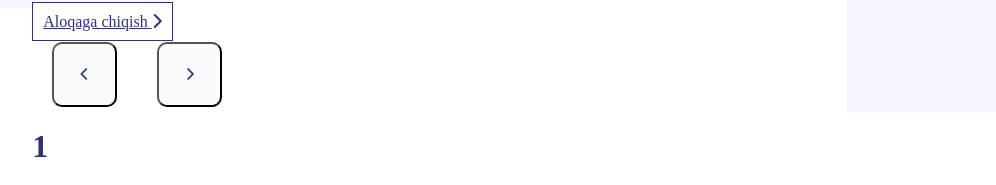
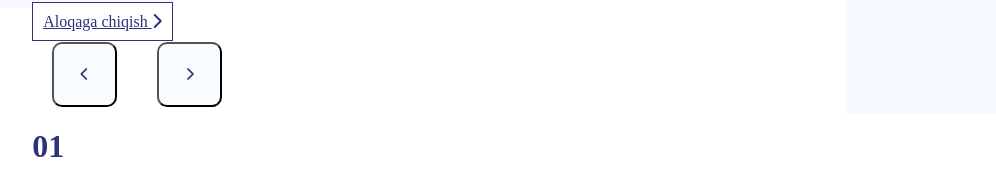
Before and after one commit to hakimov-dev/truck-service-landing, a Vue app: page / in a window 1280 px wide. Shown: the part 326-511 px from the top of the page, without its empty margins (39-1035 px from the left). Built offline with nearby package versions, Linux system fonts and the light colour scheme; the HTML template or start-up script is replaced by a standard one.

Commit message:
Added new classes for style.

```diff
--- a/src/components/Header/components/Slider.vue
+++ b/src/components/Header/components/Slider.vue
@@ -6,8 +6,8 @@
                 <button><i class="fas fa-chevron-left"></i></button>
                 <button><i class="fas fa-chevron-right"></i></button>
               </div>
-            <h1>
-               {{counter}}
+            <h1 class="pt-16 text-center text-9xl">
+               0{{counter}}
             </h1>
             </div>
            <div class="parrent">
```
